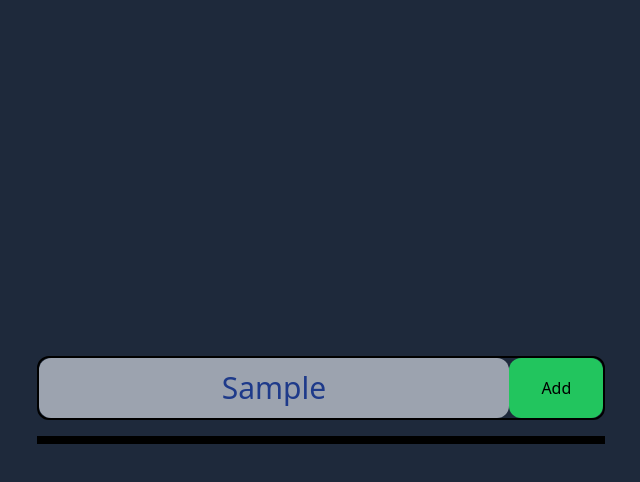
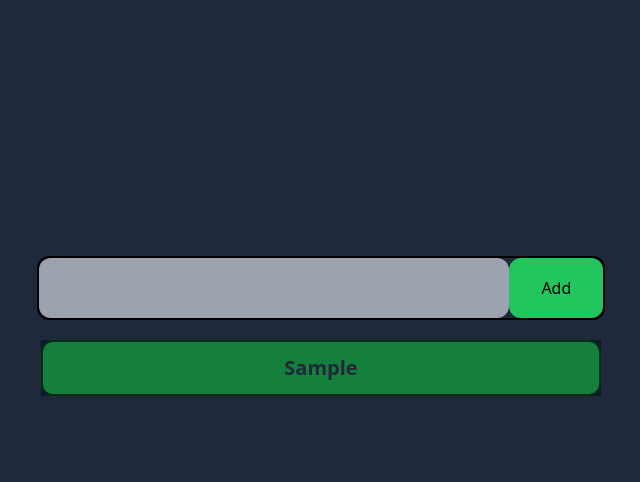
Before and after one commit to ParthGupta84616/TodoApp-ReactJs, a React (Create React App) app: page / in a window 1280 px wide. Both pictures are taken after typing "Sample" into the empty fields and a click on the button "Add". Shown: the top 482 px of the page, without its empty margins (319-959 px from the left). Built offline with nearby package versions, Linux system fonts and the light colour scheme.

Commit message:
Adding new todos

```diff
--- a/src/App.jsx
+++ b/src/App.jsx
@@ -1,14 +1,22 @@
-import React, { useState } from 'react'
+import React, { useState } from 'react';
+import Todo from './components/Todo';
 
 function App() {
   const [inputValue, setInputValue] = useState('');
-  var Todos=[]
+  const [todos, setTodos] = useState([]);
 
   const handleClick = () => {
-      Todos.push(inputValue)
-      console.log("Input value:", Todos);
 
+    if (inputValue.trim() !== '') {
+      setTodos([...todos , inputValue.trim()]);
+      setInputValue('');
+    }
   };
+  const handleKey = (event) => {
+    if (event.key==="Enter"){
+      handleClick()
+    }
+  }
 
   const handleChange = (event) => {
     setInputValue(event.target.value);
@@ -16,31 +24,32 @@ function App() {
 
 
   return (
-    <>
-    <div className='bg-slate-800 w-screen h-screen flex items-center justify-center'>
-      <div className="wrapper flex flex-col items-center w-2/3">
+    <div className='bg-slate-800 w-screen h-screen flex justify-center'>
+      <div className="wrapper flex flex-col items-center mt-64  w-2/3">
         <div className="box1 rounded-xl border-black border-2 flex h-16 w-2/3">
           <input
             className='bg-gray-400 rounded-xl text-blue-900 text-center text-3xl w-5/6'
             type="text"
             value={inputValue}
             onChange={handleChange}
+            onKeyDown={handleKey}
           />
           <button
             onClick={handleClick}
-              className=' rounded-xl bg-green-500 w-1/6'
+            className='rounded-xl bg-green-500 w-1/6'
           >
             Add
           </button>
         </div>
-        <div className="box2 text-white border-black border-4 mt-4 w-2/3">
+        <div className="box2 text-white bg-slate-900 border-slate-800 border-4 mt-4 w-2/3">
+          {todos.map((todo, index) => (
 
+            <Todo todo={todo} />
+          ))}
         </div>
       </div>
     </div>
-
-    </>
-  )
+  );
 }
 
-export default App
+export default App;
--- /dev/null
+++ b/src/components/Todo.jsx
@@ -0,0 +1,11 @@
+import React from 'react';
+
+function Todo({ todo }) {
+  return (
+    <div className="card bg-green-700 rounded-xl w-full h-14 p-2 border-green-950 border-2 text-gray-800 flex items-center justify-center bold text-xl">
+      <h1><strong>{todo}</strong></h1>
+    </div>
+  );
+}
+
+export default Todo;
```
Lines whose indentation alone changed are shown as unchanged.
